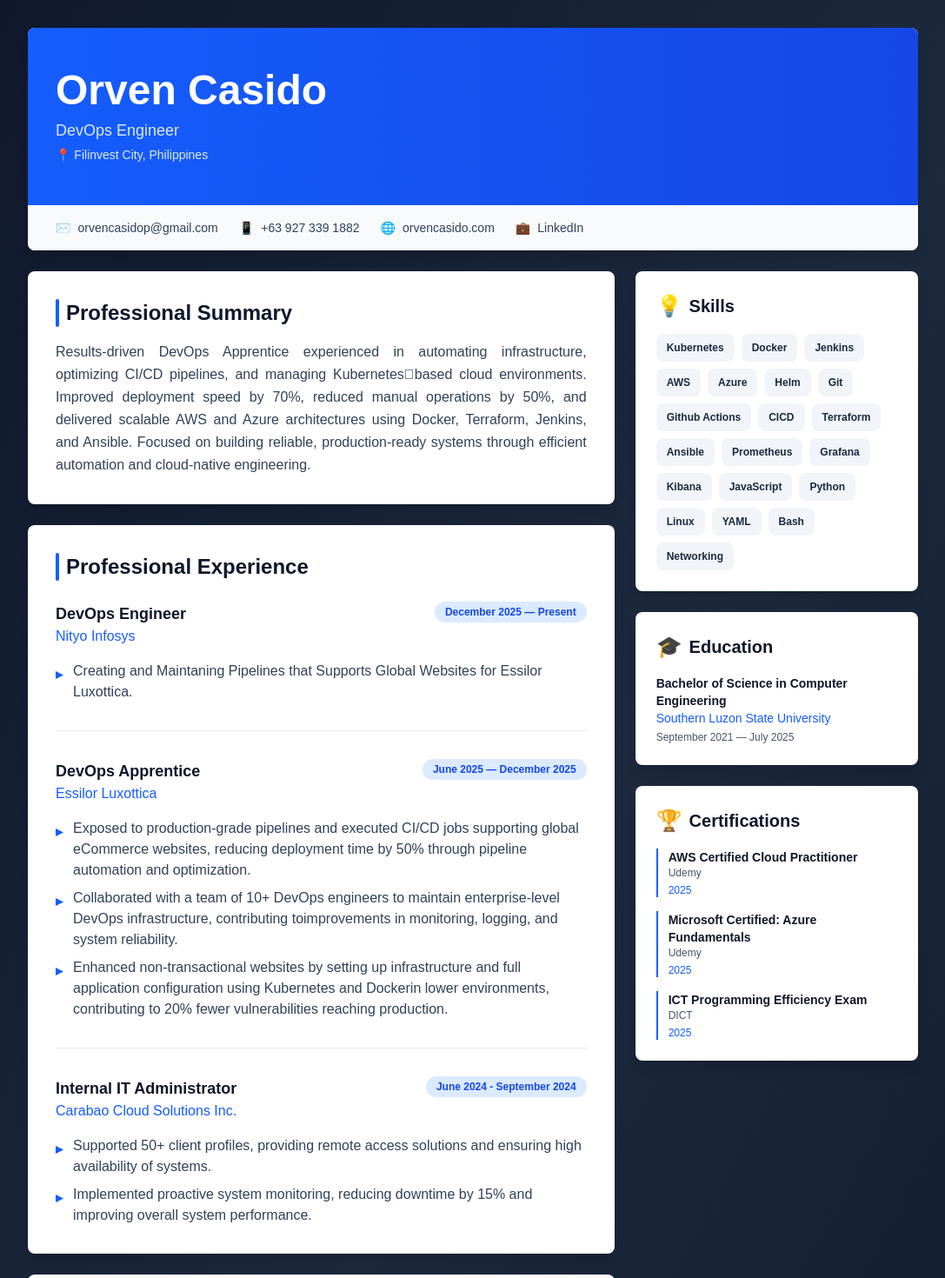
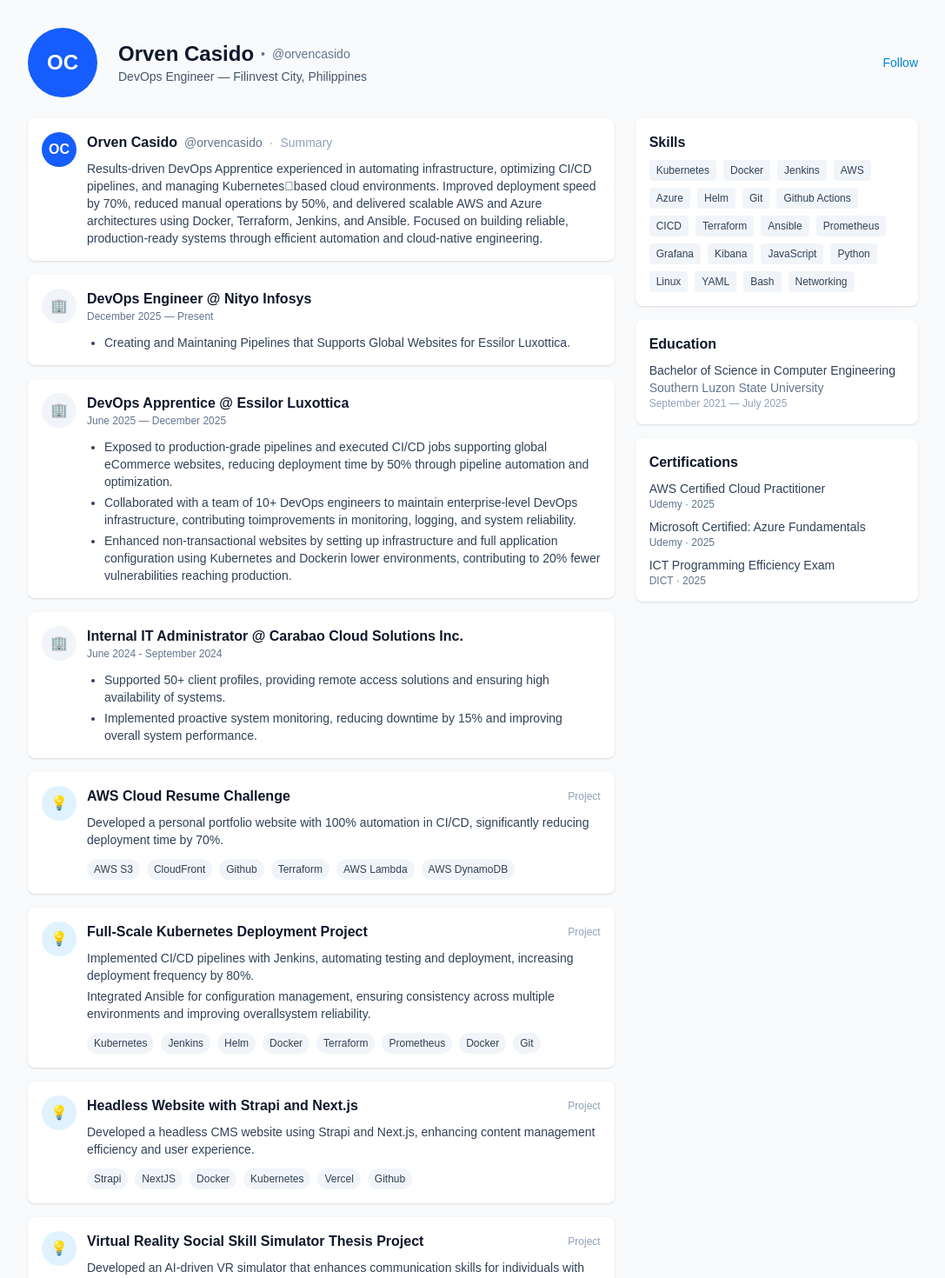
Before and after one commit to orvencasido/orvencasido, a Next.js app: page / in a window 1280 px wide. Shown: the top 1470 px of the page at 87% size, without its empty margins (96-1183 px from the left). Built offline with nearby package versions, Linux system fonts and the light colour scheme.

Commit message:
Redesign

```diff
--- a/src/app/page.tsx
+++ b/src/app/page.tsx
@@ -121,212 +121,130 @@
   };
 
   return (
-    <div className="min-h-screen bg-gradient-to-br from-slate-900 via-slate-800 to-slate-900 py-8 px-4 sm:px-6 lg:px-8">
+    <div className="min-h-screen bg-slate-50 py-8 px-4 sm:px-6 lg:px-8">
       <main className="mx-auto w-full max-w-5xl">
-        {/* Header Section */}
-        <div className="bg-white rounded-lg shadow-lg overflow-hidden">
-          {/* Name and Title Banner */}
-          <div className="bg-gradient-to-r from-blue-600 to-blue-700 px-8 py-12">
-            <h1 className="text-4xl md:text-5xl font-bold text-white mb-2">
-              {profile.name}
-            </h1>
-            <p className="text-blue-100 text-lg font-medium">
-              {profile.title}
-            </p>
-            <p className="text-blue-100 text-sm mt-1">
-              📍 {profile.location}
-            </p>
+        {/* Top Header (Twitter-like) */}
+        <div className="flex items-center gap-6 mb-6">
+          <div className="w-20 h-20 rounded-full bg-blue-600 flex items-center justify-center text-white text-2xl font-bold">
+            {profile.name.split(" ").map((n) => n[0]).slice(0, 2).join("")}
           </div>
-
-          {/* Contact Info */}
-          <div className="bg-slate-50 px-8 py-4 flex flex-wrap gap-6 text-sm">
-            <a
-              href={`mailto:${profile.email}`}
-              className="flex items-center gap-2 text-slate-700 hover:text-blue-600 transition"
-            >
-              <span>✉️</span>
-              {profile.email}
-            </a>
-            <a
-              href={`tel:${profile.phone}`}
-              className="flex items-center gap-2 text-slate-700 hover:text-blue-600 transition"
-            >
-              <span>📱</span>
-              {profile.phone}
-            </a>
-            <a
-              href={`https://${profile.website}`}
-              className="flex items-center gap-2 text-slate-700 hover:text-blue-600 transition"
-            >
-              <span>🌐</span>
-              {profile.website}
-            </a>
-            <a
-              href={`https://${profile.linkedin}`}
-              className="flex items-center gap-2 text-slate-700 hover:text-blue-600 transition"
-            >
-              <span>💼</span>
-              LinkedIn
-            </a>
+          <div>
+            <div className="flex items-center gap-2">
+              <h1 className="text-2xl font-bold text-slate-900">{profile.name}</h1>
+              <span className="text-sm text-slate-500">•</span>
+              <span className="text-sm text-slate-500">@{profile.name.toLowerCase().replace(/\s+/g, "")}</span>
+            </div>
+            <p className="text-sm text-slate-600">{profile.title} — {profile.location}</p>
+          </div>
+          <div className="ml-auto flex gap-3">
+            <a href={`https://${profile.linkedin}`} className="text-sky-600 text-sm font-medium hover:underline">Follow</a>
           </div>
         </div>
 
-        {/* Main Content */}
-        <div className="grid grid-cols-1 lg:grid-cols-3 gap-6 mt-6">
-          {/* Left Sidebar */}
-          <div className="lg:col-span-2 space-y-6">
-            {/* Summary */}
-            <div className="bg-white rounded-lg shadow-lg p-8">
-              <h2 className="text-2xl font-bold text-slate-900 mb-4 flex items-center gap-2">
-                <span className="w-1 h-8 bg-blue-600 rounded"></span>
-                Professional Summary
-              </h2>
-              <p className="text-slate-700 leading-relaxed text-justify">
-                {profile.summary}
-              </p>
+        <div className="grid grid-cols-1 lg:grid-cols-3 gap-6">
+          {/* Feed (left, main) */}
+          <div className="lg:col-span-2 space-y-4">
+            {/* Summary card (tweet-style) */}
+            <div className="bg-white rounded-lg shadow p-4">
+              <div className="flex items-start gap-3">
+                <div className="w-10 h-10 rounded-full bg-blue-600 flex items-center justify-center text-white font-bold">{profile.name.split(" ").map((n) => n[0]).slice(0, 2).join("")}</div>
+                <div className="flex-1">
+                  <div className="flex items-center gap-2">
+                    <div className="font-semibold text-slate-900">{profile.name}</div>
+                    <div className="text-sm text-slate-500">@{profile.name.toLowerCase().replace(/\s+/g, "")}</div>
+                    <div className="text-sm text-slate-400">·</div>
+                    <div className="text-sm text-slate-400">Summary</div>
                   </div>
-
-            {/* Experience */}
-            <div className="bg-white rounded-lg shadow-lg p-8">
-              <h2 className="text-2xl font-bold text-slate-900 mb-6 flex items-center gap-2">
-                <span className="w-1 h-8 bg-blue-600 rounded"></span>
-                Professional Experience
-              </h2>
-              <div className="space-y-8">
-                {profile.experience.map((exp, idx) => (
-                  <div key={exp.company} className={idx !== profile.experience.length - 1 ? "pb-8 border-b border-slate-200" : ""}>
-                    <div className="flex items-start justify-between mb-2">
-                      <div>
-                        <h3 className="text-lg font-semibold text-slate-900">
-                          {exp.role}
-                        </h3>
-                        <p className="text-blue-600 font-medium">{exp.company}</p>
-                      </div>
-                      <span className="bg-blue-100 text-blue-700 text-xs font-semibold px-3 py-1 rounded-full whitespace-nowrap ml-4">
-                        {exp.date}
-                      </span>
-                    </div>
-                    <ul className="mt-4 space-y-2">
-                      {exp.bullets.map((bullet, i) => (
-                        <li key={i} className="flex gap-3 text-slate-700">
-                          <span className="text-blue-600 font-bold mt-1">▸</span>
-                          <span>{bullet}</span>
-                        </li>
-                      ))}
-                    </ul>
-                  </div>
-                ))}
-              </div>
-            </div>
-
-            {/* Projects */}
-            <div className="bg-white rounded-lg shadow-lg p-8">
-              <h2 className="text-2xl font-bold text-slate-900 mb-6 flex items-center gap-2">
-                <span className="w-1 h-8 bg-blue-600 rounded"></span>
-                Notable Projects
-              </h2>
-              <div className="space-y-6">
-                {profile.projects.map((project, idx) => (
-                  <div key={project.name} className={idx !== profile.projects.length - 1 ? "pb-6 border-b border-slate-200" : ""}>
-                    <h3 className="text-lg font-semibold text-slate-900 mb-2">
-                      {project.name}
-                    </h3>
-                    <div className="space-y-2 mb-4">
-                      {project.descriptions.map((desc, i) => (
-                        <p key={i} className="text-slate-700 flex gap-3">
-                          <span className="text-blue-600 font-bold">•</span>
-                          {desc}
-                        </p>
-                      ))}
-                    </div>
-                    <div className="flex flex-wrap gap-2">
-                      {project.techStack.map((tech) => (
-                        <span
-                          key={tech}
-                          className="inline-block bg-gradient-to-r from-blue-50 to-blue-100 text-blue-700 text-xs font-semibold px-3 py-1 rounded-full border border-blue-200"
-                        >
-                          {tech}
-                        </span>
-                      ))}
-                    </div>
-                  </div>
-                ))}
+                  <p className="mt-2 text-slate-700 text-sm">{profile.summary}</p>
                 </div>
               </div>
             </div>
 
-          {/* Right Sidebar */}
-          <div className="space-y-6">
-            {/* Skills */}
-            <div className="bg-white rounded-lg shadow-lg p-6">
-              <h3 className="text-xl font-bold text-slate-900 mb-4 flex items-center gap-2">
-                <span className="text-2xl">💡</span>
-                Skills
-              </h3>
-              <div className="flex flex-wrap gap-2">
-                {profile.skills.map((skill) => (
-                  <span
-                    key={skill}
-                    className="bg-slate-100 text-slate-800 text-xs font-semibold px-3 py-2 rounded-lg hover:bg-blue-100 hover:text-blue-700 transition"
-                  >
-                    {skill}
-                  </span>
-                ))}
+            {/* Experience feed cards */}
+            {profile.experience.map((exp) => (
+              <div key={exp.company} className="bg-white rounded-lg shadow p-4">
+                <div className="flex items-start gap-3">
+                  <div className="w-10 h-10 rounded-full bg-slate-100 flex items-center justify-center text-slate-700">🏢</div>
+                  <div className="flex-1">
+                    <div className="flex items-center justify-between">
+                      <div>
+                        <div className="font-semibold text-slate-900">{exp.role} @ {exp.company}</div>
+                        <div className="text-xs text-slate-500">{exp.date}</div>
                       </div>
                     </div>
-
-            {/* Education */}
-            <div className="bg-white rounded-lg shadow-lg p-6">
-              <h3 className="text-xl font-bold text-slate-900 mb-4 flex items-center gap-2">
-                <span className="text-2xl">🎓</span>
-                Education
-              </h3>
-              <div className="space-y-4">
-                {profile.education.map((edu) => (
-                  <div key={edu.school}>
-                    <div className="font-semibold text-slate-900 text-sm">
-                      {edu.degree}
+                    <ul className="mt-3 text-slate-700 list-disc ml-5 space-y-1 text-sm">
+                      {exp.bullets.map((b, i) => (
+                        <li key={i}>{b}</li>
+                      ))}
+                    </ul>
                   </div>
-                    <div className="text-blue-600 text-sm font-medium">
-                      {edu.school}
-                    </div>
-                    <div className="text-slate-600 text-xs mt-1">
-                      {edu.date}
                 </div>
               </div>
             ))}
+
+            {/* Projects feed cards */}
+            {profile.projects.map((proj) => (
+              <div key={proj.name} className="bg-white rounded-lg shadow p-4">
+                <div className="flex items-start gap-3">
+                  <div className="w-10 h-10 rounded-full bg-sky-100 flex items-center justify-center text-sky-700">💡</div>
+                  <div className="flex-1">
+                    <div className="flex items-center justify-between">
+                      <div className="font-semibold text-slate-900">{proj.name}</div>
+                      <div className="text-xs text-slate-400">Project</div>
                     </div>
+                    <div className="mt-2 space-y-1 text-slate-700 text-sm">
+                      {proj.descriptions.map((d, i) => (
+                        <p key={i}>{d}</p>
+                      ))}
                     </div>
-
-            {/* Certifications */}
-            <div className="bg-white rounded-lg shadow-lg p-6">
-              <h3 className="text-xl font-bold text-slate-900 mb-4 flex items-center gap-2">
-                <span className="text-2xl">🏆</span>
-                Certifications
-              </h3>
-              <div className="space-y-4">
-                {profile.certifications.map((cert) => (
-                  <div key={cert.name} className="border-l-2 border-blue-600 pl-3">
-                    <div className="font-semibold text-slate-900 text-sm">
-                      {cert.name}
-                    </div>
-                    <div className="text-slate-600 text-xs">
-                      {cert.issuer}
-                    </div>
-                    <div className="text-blue-600 text-xs font-medium mt-1">
-                      {cert.date}
-                    </div>
-                  </div>
+                    <div className="mt-3 flex flex-wrap gap-2">
+                      {proj.techStack.map((t) => (
+                        <span key={t} className="text-xs bg-slate-100 text-slate-700 px-2 py-1 rounded-full">{t}</span>
                       ))}
                     </div>
                   </div>
                 </div>
               </div>
+            ))}
+          </div>
 
-        {/* Footer */}
-        <div className="mt-8 text-center text-slate-400 text-sm">
-          <p>Last updated — Dec 2025</p>
+          {/* Right Sidebar (profile details) */}
+          <aside className="space-y-4">
+            <div className="bg-white rounded-lg shadow p-4">
+              <h3 className="font-semibold text-slate-900 mb-2">Skills</h3>
+              <div className="flex flex-wrap gap-2">
+                {profile.skills.map((s) => (
+                  <span key={s} className="text-xs bg-slate-100 text-slate-700 px-2 py-1 rounded">{s}</span>
+                ))}
               </div>
+            </div>
+
+            <div className="bg-white rounded-lg shadow p-4">
+              <h3 className="font-semibold text-slate-900 mb-2">Education</h3>
+              {profile.education.map((e) => (
+                <div key={e.school} className="text-sm text-slate-700">
+                  <div className="font-medium">{e.degree}</div>
+                  <div className="text-slate-500">{e.school}</div>
+                  <div className="text-xs text-slate-400">{e.date}</div>
+                </div>
+              ))}
+            </div>
+
+            <div className="bg-white rounded-lg shadow p-4">
+              <h3 className="font-semibold text-slate-900 mb-2">Certifications</h3>
+              <div className="space-y-2 text-sm text-slate-700">
+                {profile.certifications.map((c) => (
+                  <div key={c.name} className="">
+                    <div className="font-medium">{c.name}</div>
+                    <div className="text-slate-500 text-xs">{c.issuer} · {c.date}</div>
+                  </div>
+                ))}
+              </div>
+            </div>
+          </aside>
+        </div>
+
+        <div className="mt-6 text-center text-slate-400 text-xs">Last updated — Dec 2025</div>
       </main>
     </div>
   );
```
Lines whose indentation alone changed are shown as unchanged.
